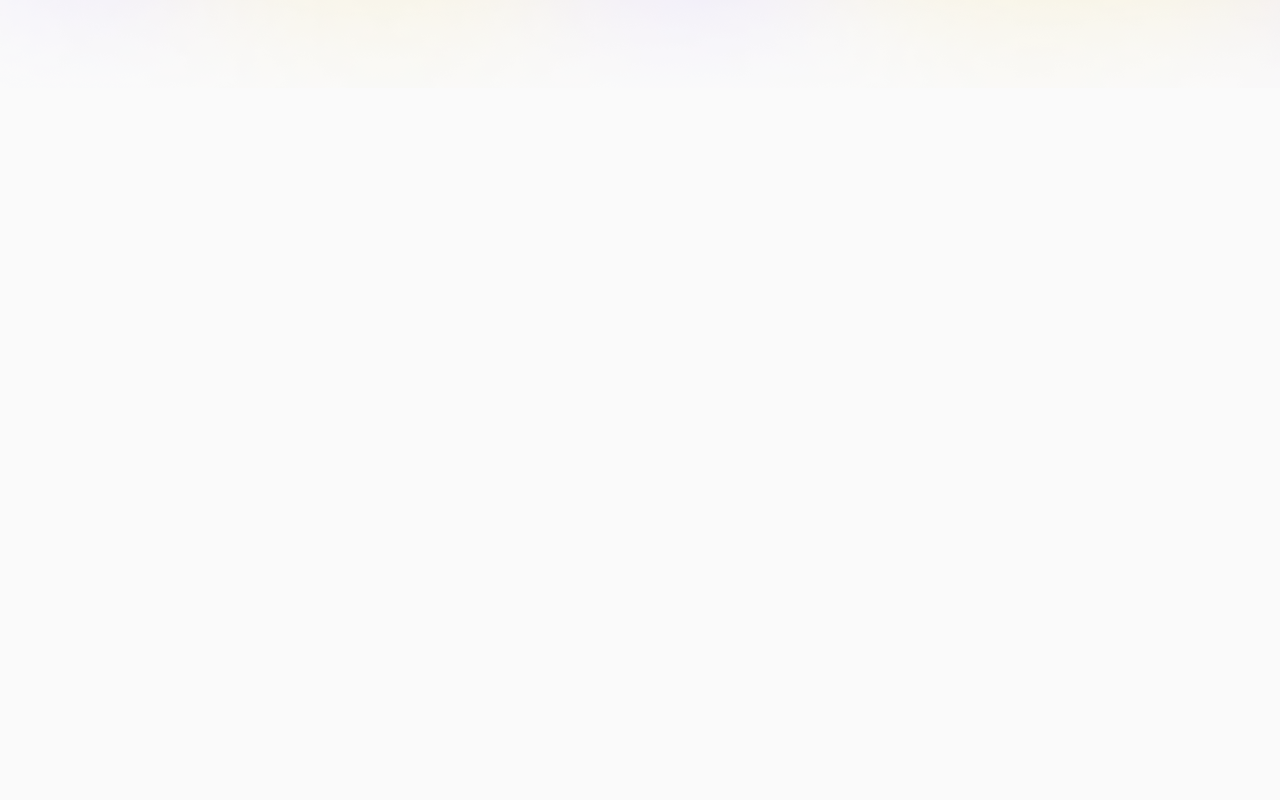
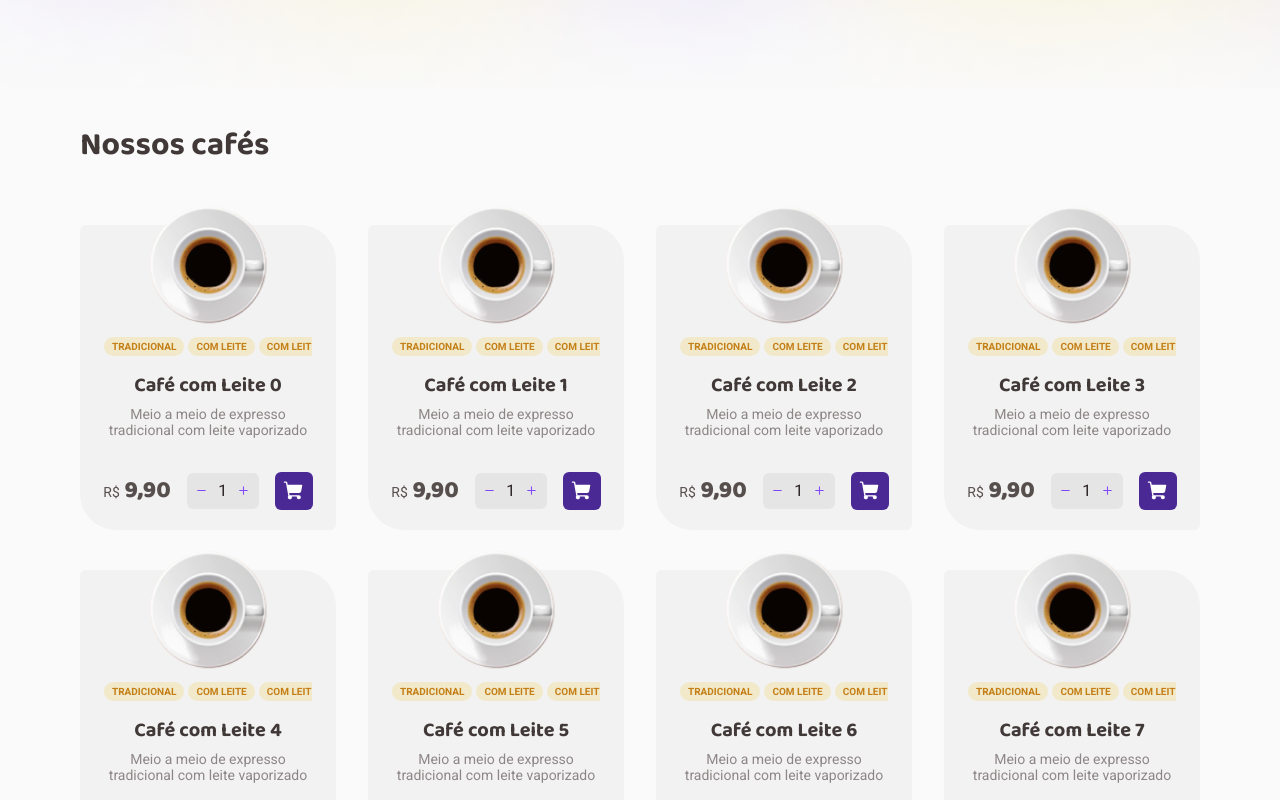
Before and after one commit to gmendes0/cofee-delivery, a React (Vite) app: page / in a window 1280 px wide. Shown: the part 560-1360 px from the top of the page. Before the commit the page ends 800 px from the top, so only its background shows below. Built offline with nearby package versions, Linux system fonts and the light colour scheme.

Commit message:
feat: home layout

```diff
--- a/src/components/Header/styles.ts
+++ b/src/components/Header/styles.ts
@@ -45,6 +45,11 @@ export const CartButton = styled.button`
   background-color: ${(props) => props.theme["yellow-200"]};
   border-radius: 6px;
   cursor: pointer;
+  transition: filter 0.2s;
+
+  &:hover {
+    filter: brightness(0.95);
+  }
 
   svg {
     width: 1.375rem;
--- /dev/null
+++ b/src/pages/Home/components/CoffeeCard/index.tsx
@@ -0,0 +1,55 @@
+import { Minus, Plus, ShoppingCart } from "phosphor-react";
+import {
+  CardImageContainer,
+  CoffeeCardContainer,
+  CoffeeCardFooter,
+  CoffeeCardTag,
+  QuantityButton,
+  QuantityInput,
+  QuantityInputGroup,
+} from "./styles";
+
+interface CoffeeCardProps {
+  n: number;
+}
+
+export function CoffeeCard({ n }: CoffeeCardProps) {
+  return (
+    <CoffeeCardContainer>
+      <CardImageContainer>
+        <img src="/coffee.png" alt="" />
+      </CardImageContainer>
+
+      <ul>
+        <CoffeeCardTag>tradicional</CoffeeCardTag>
+        <CoffeeCardTag>com leite</CoffeeCardTag>
+        <CoffeeCardTag>com leite</CoffeeCardTag>
+        <CoffeeCardTag>com leite</CoffeeCardTag>
+      </ul>
+
+      <h3>Café com Leite {n}</h3>
+      <p>Meio a meio de expresso tradicional com leite vaporizado</p>
+
+      <CoffeeCardFooter>
+        <p>
+          <span>R$</span> 9,90
+        </p>
+        {/* <input type="number" min={1} step={1} /> */}
+
+        <QuantityInputGroup>
+          <QuantityButton>
+            <Minus weight="bold" />
+          </QuantityButton>
+          <QuantityInput type="number" min={1} max={9} step={1} value={1} />
+          <QuantityButton>
+            <Plus weight="bold" />
+          </QuantityButton>
+        </QuantityInputGroup>
+
+        <button>
+          <ShoppingCart weight="fill" />
+        </button>
+      </CoffeeCardFooter>
+    </CoffeeCardContainer>
+  );
+}
--- /dev/null
+++ b/src/pages/Home/components/CoffeeCard/styles.ts
@@ -0,0 +1,183 @@
+import styled from "styled-components";
+
+export const CoffeeCardContainer = styled.div`
+  background-color: ${(props) => props.theme["gray-100"]};
+  width: 256px;
+  padding: calc(120px - 20px) 1.5rem 1.25rem; // tamanho da imagem - 20px pra fora do card
+  margin-top: 20px; // 20px do pedaço da imagem fora do card
+  border-radius: 6px 36px;
+
+  display: flex;
+  flex-direction: column;
+  align-items: center;
+  justify-content: center;
+
+  position: relative;
+
+  ul {
+    list-style: none;
+
+    display: flex;
+    flex-direction: row;
+    gap: 0.25rem;
+    max-width: 256px;
+    width: 100%;
+    overflow-x: scroll;
+    white-space: nowrap;
+    margin: 0.75rem 0 1rem;
+
+    // todo - scrollbar
+    &::-webkit-scrollbar {
+      display: none;
+    }
+  }
+
+  h3 {
+    font-family: "Baloo 2", sans-serif;
+    color: ${(props) => props.theme["gray-700"]};
+    font-size: 1.25rem;
+    line-height: 130%;
+    font-weight: 700;
+    text-align: center;
+    margin-bottom: 0.5rem;
+  }
+
+  > p {
+    font-size: 0.875rem;
+    color: ${(props) => props.theme["gray-500"]};
+    text-align: center;
+    font-weight: 400;
+    margin-bottom: 2.0625rem;
+  }
+
+  img {
+    width: 120px;
+    height: 120px;
+    object-fit: cover;
+  }
+`;
+
+export const CardImageContainer = styled.div`
+  width: 120px;
+  height: 120px;
+
+  position: absolute;
+  top: -20px;
+  left: auto;
+
+  border-radius: 50%;
+  overflow: hidden;
+`;
+
+export const CoffeeCardTag = styled.li`
+  background-color: ${(props) => props.theme["yellow-200"]};
+  border-radius: 100px;
+  padding: 0.25rem 0.5rem;
+  text-transform: uppercase;
+  color: ${(props) => props.theme["yellow-700"]};
+  font-weight: 700;
+  font-size: 0.625rem;
+`;
+
+export const CoffeeCardFooter = styled.div`
+  width: 100%;
+  display: flex;
+  align-items: center;
+  justify-content: center;
+  flex-direction: row;
+  gap: 1rem;
+
+  p {
+    white-space: nowrap;
+    align-items: flex-start;
+    font-size: 0.875rem;
+    color: ${(props) => props.theme["gray-600"]};
+    font-weight: 800;
+    font-family: "Baloo 2", sans-serif;
+    font-size: 1.5rem;
+
+    span {
+      font-weight: 400;
+      font-size: 0.875rem;
+
+      font-family: "Roboto", sans-serif;
+    }
+  }
+
+  /* input {
+    width: 4.5rem;
+    padding: 0.5rem;
+  } */
+
+  > button {
+    background-color: ${(props) => props.theme["purple-700"]};
+    border: 0;
+    border-radius: 6px;
+    padding: 0.5rem;
+    line-height: 0;
+    cursor: pointer;
+    transition: background-color 0.2s;
+
+    &:hover {
+      background-color: ${(props) => props.theme["purple-500"]};
+    }
+
+    svg {
+      width: 1.375rem;
+      height: 1.375rem;
+      color: ${(props) => props.theme.white};
+    }
+  }
+`;
+
+export const QuantityInputGroup = styled.div`
+  display: flex;
+  align-items: center;
+  gap: 0.25rem;
+  background-color: ${(props) => props.theme["gray-300"]};
+  padding: 0.53125rem 0.5rem;
+  border-radius: 6px;
+
+  /* width: 4rem; */
+`;
+
+export const QuantityButton = styled.button`
+  width: 0.875rem;
+  height: 0.875rem;
+  line-height: 0;
+  border: 0;
+  background: inherit;
+  cursor: pointer;
+  transition: color 0.2s;
+
+  svg {
+    width: 0.68375rem;
+    height: 0.68375rem;
+    color: ${(props) => props.theme["purple-500"]};
+    /* font-weight: bold; */
+  }
+
+  &:hover svg {
+    color: ${(props) => props.theme["purple-700"]};
+  }
+`;
+
+export const QuantityInput = styled.input`
+  width: 1.25rem;
+  font-size: 1rem;
+  font-weight: 400;
+  text-align: center;
+  border: 0;
+  background: inherit;
+  color: ${(props) => props.theme["gray-800"]};
+
+  // disable arrows
+  &::-webkit-outer-spin-button,
+  &::-webkit-inner-spin-button {
+    -webkit-appearance: none;
+    margin: 0;
+    padding: 0;
+    line-height: 0;
+  }
+  -moz-appearance: textfield;
+`;
--- a/src/pages/Home/index.tsx
+++ b/src/pages/Home/index.tsx
@@ -1,12 +1,14 @@
 import { Coffee, Package, ShoppingCart, Timer } from "phosphor-react";
 
 import coverSVG from "../../assets/cover.png";
+import { CoffeeCard } from "./components/CoffeeCard";
 import {
   Badge,
   BadgesContainer,
+  CoffeeListContainer,
   Cover,
   CoverContainer,
-  HomeContainer,
+  MainContainer,
   TitleContainer,
 } from "./styles";
 
@@ -46,6 +48,16 @@ export function Home() {
           <Cover src={coverSVG} alt="" />
         </div>
       </CoverContainer>
+
+      <MainContainer>
+        <h2>Nossos cafés</h2>
+
+        <CoffeeListContainer>
+          {[...new Array(50)].map((e, key) => (
+            <CoffeeCard n={key} />
+          ))}
+        </CoffeeListContainer>
+      </MainContainer>
     </>
   );
 }
--- a/src/pages/Home/styles.ts
+++ b/src/pages/Home/styles.ts
@@ -6,7 +6,7 @@ export const HomeContainer = styled.div`
 `;
 
 export const CoverContainer = styled.div`
-  width: 100vw;
+  width: 100%;
 
   background-image: url("/background.png");
   background-size: cover;
@@ -55,27 +55,6 @@ export const BadgesContainer = styled.div`
   gap: 1.25rem 0;
 
   margin: 4.125rem auto 0;
-
-  > span {
-    /* display: flex;
-    align-items: center;
-    gap: 0.75rem;
-
-    font-weight: 400;
-    font-size: 1rem;
-    color: ${(props) => props.theme["gray-600"]};
-
-    svg {
-      width: 1rem;
-      height: 1rem;
-      box-sizing: content-box;
-
-      padding: 0.5rem;
-      background-color: ${(props) => props.theme["yellow-700"]};
-      border-radius: 50%;
-      color: ${(props) => props.theme.white};
-    } */
-  }
 `;
 
 /**
@@ -113,3 +92,27 @@ export const Badge = styled.span<BadgeProps>`
     color: ${(props) => props.theme.white};
   }
 `;
+
+export const MainContainer = styled.main`
+  width: 100%;
+  max-width: 1120px;
+  margin: 2rem auto 0;
+  /* padding: 3rem; */
+
+  h2 {
+    font-family: "Baloo 2", sans-serif;
+    font-size: 2rem;
+    color: ${(props) => props.theme["gray-700"]};
+  }
+`;
+
+export const CoffeeListContainer = styled.div`
+  display: grid;
+  grid-template-columns: repeat(
+    auto-fill,
+    256px
+  ); // auto-fill tenta preencher o espaço com quantos items der
+  gap: 20px 32px;
+  justify-content: center;
+  padding: 2.125rem 0;
+`;
--- a/src/styles/themes/default.ts
+++ b/src/styles/themes/default.ts
@@ -8,11 +8,11 @@ export const defaultTheme = {
   "purple-700": "#4b2995",
 
   "gray-50": "#fafafa",
-  "gray-100": "#f3f2f2",
+  "gray-100": "#f3f2f2", // Base/Card
   "gray-200": "#ededed",
-  "gray-300": "#e6e5e5",
+  "gray-300": "#e6e5e5", // Base/Button
   "gray-400": "#d7d5d5",
-  "gray-500": "#8d8686",
+  "gray-500": "#8d8686", // Base/Label
   "gray-600": "#574f4d", // Base/Text
   "gray-700": "#403937", // Base/Subtitle
   "gray-800": "#272221", // Base/Title
```
Also changed, not shown: public/coffee-with-milk.png (added), public/coffee.png (added).
